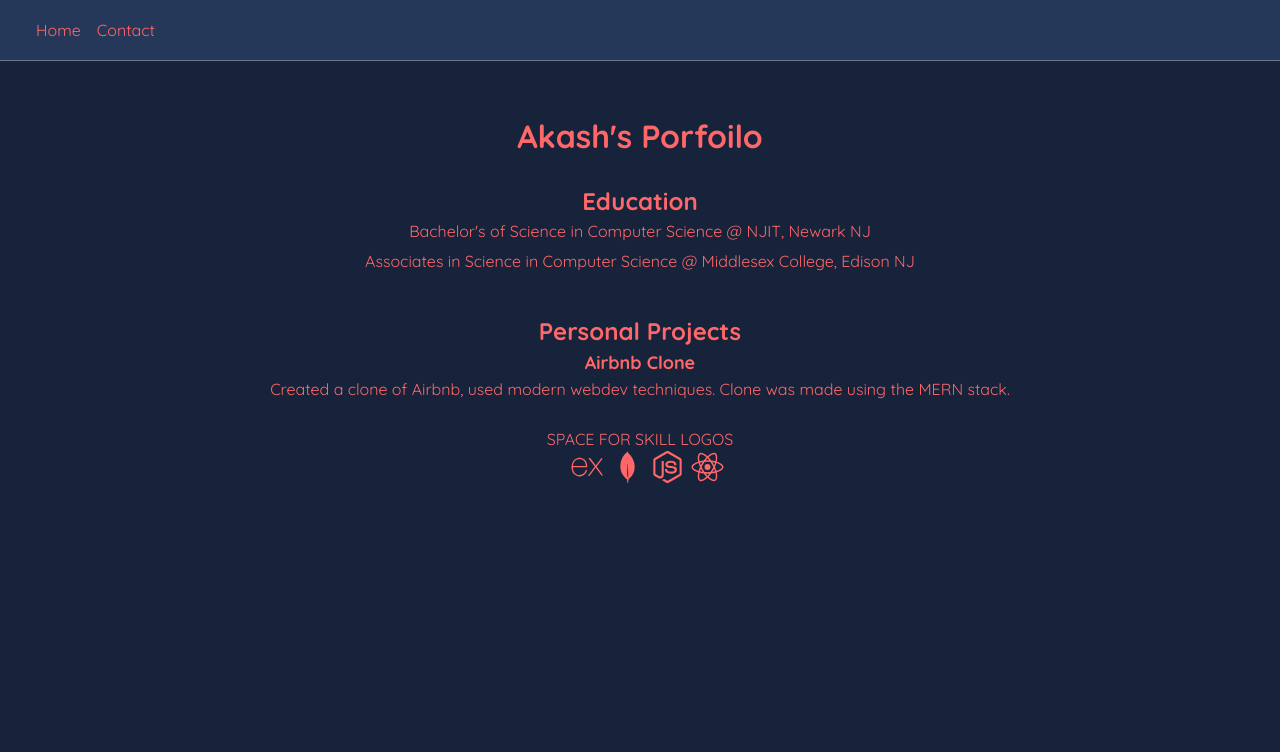
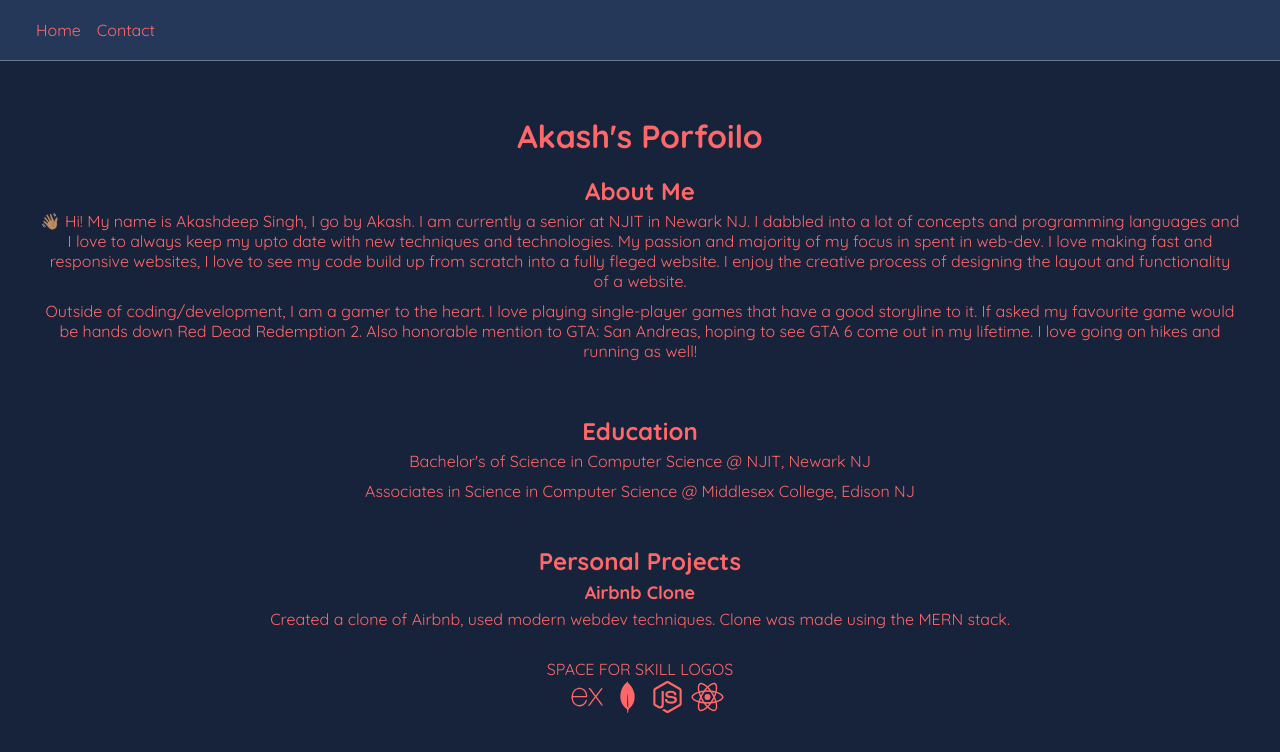
Before and after one commit to singak1/portfolio, a React (Create React App) app: page / in a window 1280 px wide. Shown: the top 752 px of the page. Built offline with nearby package versions, Linux system fonts and the light colour scheme.

Commit message:
add about-me component

```diff
--- /dev/null
+++ b/src/Components/AboutMe.js
@@ -0,0 +1,18 @@
+const AboutMe = () => {
+    return(
+        <div className="about-me">
+            <h4>About Me</h4>
+            <p>👋🏽 Hi! My name is Akashdeep Singh, I go by Akash. I am currently a senior at NJIT in Newark NJ. I dabbled into a lot of
+                concepts and programming languages and I love to always keep my upto date with new techniques and technologies. My passion
+                and majority of my focus in spent in web-dev. I love making fast and responsive websites, I love to see my code build up from
+                scratch into a fully fleged website. I enjoy the creative process of designing the layout and functionality of a website.
+            </p>
+            <p>Outside of coding/development, I am a gamer to the heart. I love playing single-player games that have a good storyline to it. If
+                asked my favourite game would be hands down Red Dead Redemption 2. Also honorable mention to GTA: San Andreas, hoping to see GTA 6
+                come out in my lifetime. I love going on hikes and running as well!
+            </p>
+        </div>
+    )
+}
+
+export default AboutMe
--- a/src/Pages/Home.js
+++ b/src/Pages/Home.js
@@ -1,9 +1,11 @@
 import Skills from "../Components/Skills"
+import AboutMe from "../Components/AboutMe"
 
 const Home = () => {
     return (
         <div className="home">
             <h2>Akash's Porfoilo</h2>
+            <AboutMe />
             <div className="education">
                 <h4>Education</h4>
                 <p>Bachelor's of Science in Computer Science @ NJIT, Newark NJ</p>
--- a/src/index.css
+++ b/src/index.css
@@ -83,3 +83,15 @@ code {
   width: 25px;
   transform: scale(2);
 }
+
+.about-me {
+  padding: 20px;
+}
+
+.about-me h4{
+  font-size: x-large;
+}
+
+.about-me p{
+  padding: 5px;
+}
```
